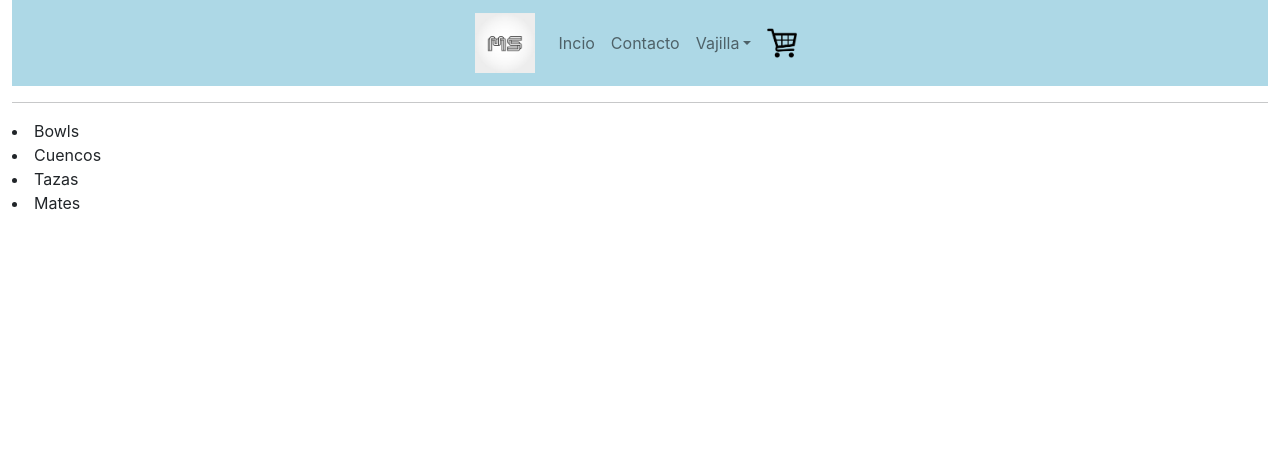
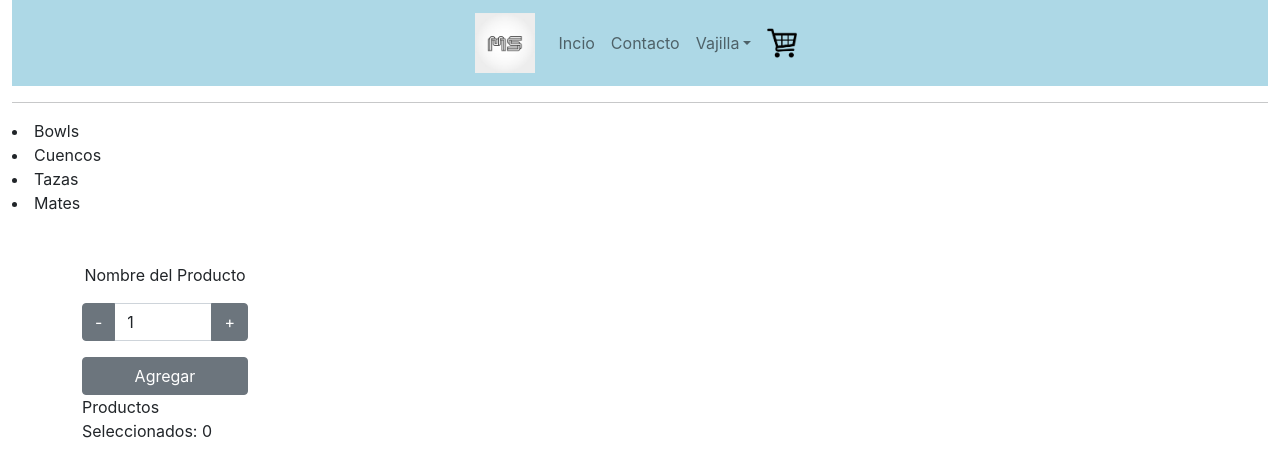
Before and after one commit to JoacoGs/Ceramicando-GimenezSaplana, a React (Create React App) app: page /productos in a window 1280 px wide. Shown: the top 476 px of the page. Built offline with nearby package versions, Linux system fonts and the light colour scheme.

Commit message:
Desafio contador con botones

```diff
--- a/src/App.js
+++ b/src/App.js
@@ -1,6 +1,7 @@
 import "./App.css";
 import NavBar from "./components/NavBar";
 import ItemListContainer from "./components/ItemListContainer";
+import ItemCount from "./components/ItemCount";
 
 function App() {
   const vajilla = ["Bowls", "Cuencos", "Tazas", "Mates"];
@@ -10,6 +11,7 @@
       <NavBar />
       <hr />
       <ItemListContainer items={vajilla} titulo="Productos" />
+      <ItemCount stock={5} initial={1} onAdd={0} />
     </div>
   );
 }
--- /dev/null
+++ b/src/components/ItemCount.jsx
@@ -0,0 +1,53 @@
+import React from "react";
+import { useState } from "react";
+import Form from 'react-bootstrap/Form';
+import InputGroup from 'react-bootstrap/InputGroup';
+
+const ItemCount = ({stock, initial, onAdd}) => {
+    const [cantidad, setCantidad] = useState(initial);
+    const [itemStock, setItemStock] = useState(stock);
+    const [itemAdd, setItemAdd] = useState(onAdd);
+
+    const decrementarCantidad = (valor) => {
+            if (valor > 0) {
+                setCantidad (valor);
+            }
+        }
+
+        const incrementarCantidad = (valor) => {
+            if (valor <= itemStock) {
+                setCantidad (valor);
+            }
+        }
+
+        const agregarProductos = () => {
+            if (cantidad <= itemStock) {
+                setItemStock(itemStock - cantidad);
+                setItemAdd(itemAdd + cantidad);
+            }
+        }
+
+    return (
+        <div className="container py-5">
+            <div className="row">
+                <div className="col-md-2">
+                    <p className="text-center">Nombre del Producto</p>
+                    <InputGroup>
+                    <input type="button" className="btn btn-secondary" value="-" onClick={() => {decrementarCantidad (cantidad - 1)}} />
+                        <Form.Control
+                            type="text"
+                            value={cantidad}
+                        />
+                        <input type="button" className="btn btn-secondary" value="+" onClick={() => {incrementarCantidad (cantidad + 1)}} />
+                    </InputGroup>
+                    <div className="d-grid gap-2 pt-3">
+                        <input type="button" className="btn btn-secondary" value="Agregar" onClick={() => {agregarProductos ()}} />
+                    </div>
+                    <p>Productos Seleccionados: {itemAdd}</p>
+                </div>
+            </div>
+        </div>
+    )
+};
+
+export default ItemCount;
```
